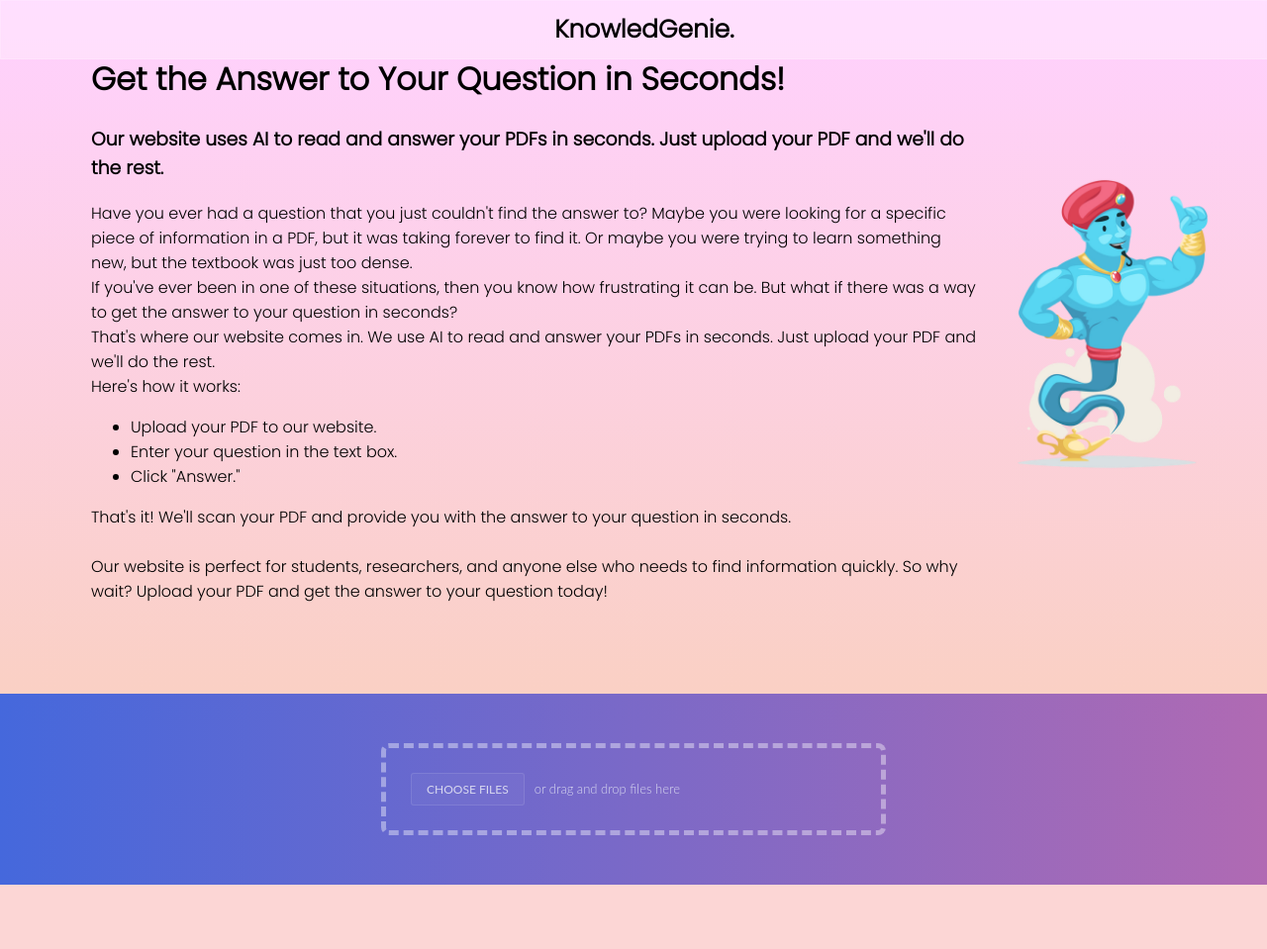
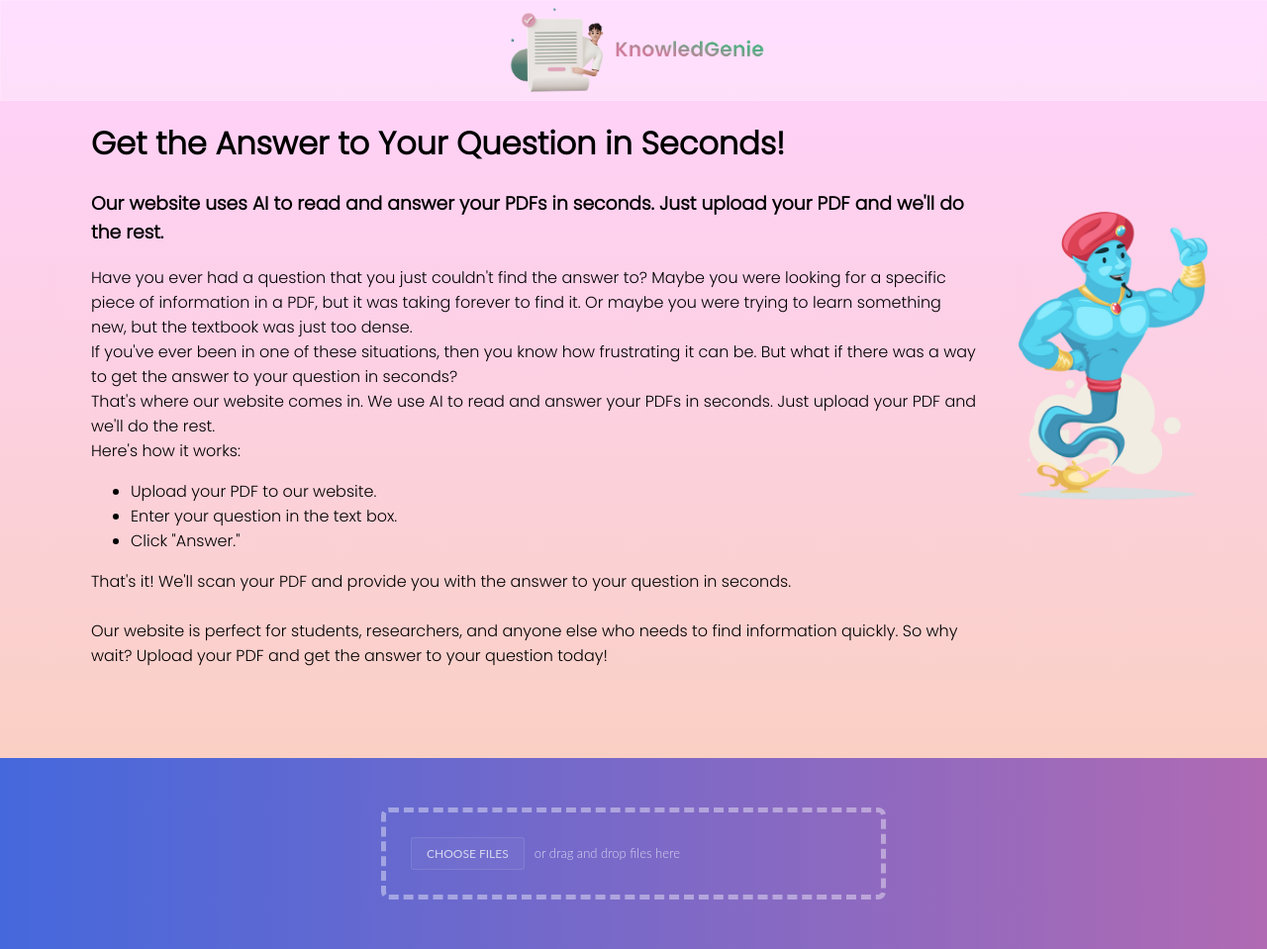
Before and after one commit to sahil-sagwekar2652/KnowledGenie, a Flask app: page / in a window 1280 px wide. Shown: the whole page at 99% size. Before the commit the page ends 894 px from the top, so only its background shows below. Run offline with Flask 3, Linux system fonts and the light colour scheme.

Commit message:
Header updated

```diff
--- a/static/css/style.css
+++ b/static/css/style.css
@@ -89,8 +89,9 @@ outline: none;
 
 header{
   width: 100%;
-  padding: 10px;
+  /* padding: 10px; */
   display: flex;
+  height: 100px;
   align-items: center;
   position: fixed;
   justify-content: center;
@@ -102,7 +103,10 @@ header{
 
   border: 1px solid rgba( 255, 255, 255, 0.18 );
 }
-
+header img{
+  height: 90px;
+  scale: 1.4;
+}
 
 
 .introduction{
@@ -116,6 +120,7 @@ header{
 .content{
   width: 70%;
   margin: 35px;
+  margin-top: 100px;
 }
 .geni{
   height: 300px;
--- a/templates/index.html
+++ b/templates/index.html
@@ -8,7 +8,7 @@
     <link rel="stylesheet" href="../static/css/style.css">
 </head>
 <body>
-    <header>KnowledGenie.</header>
+    <header><img src="../static/images/logo-removebg-preview.png" alt=""></header>
     <div class="introduction">
         <div class="content">
         <h1>Get the Answer to Your Question in Seconds!</h1>
```
Also changed, not shown: static/images/logo-removebg-preview.png (added).
